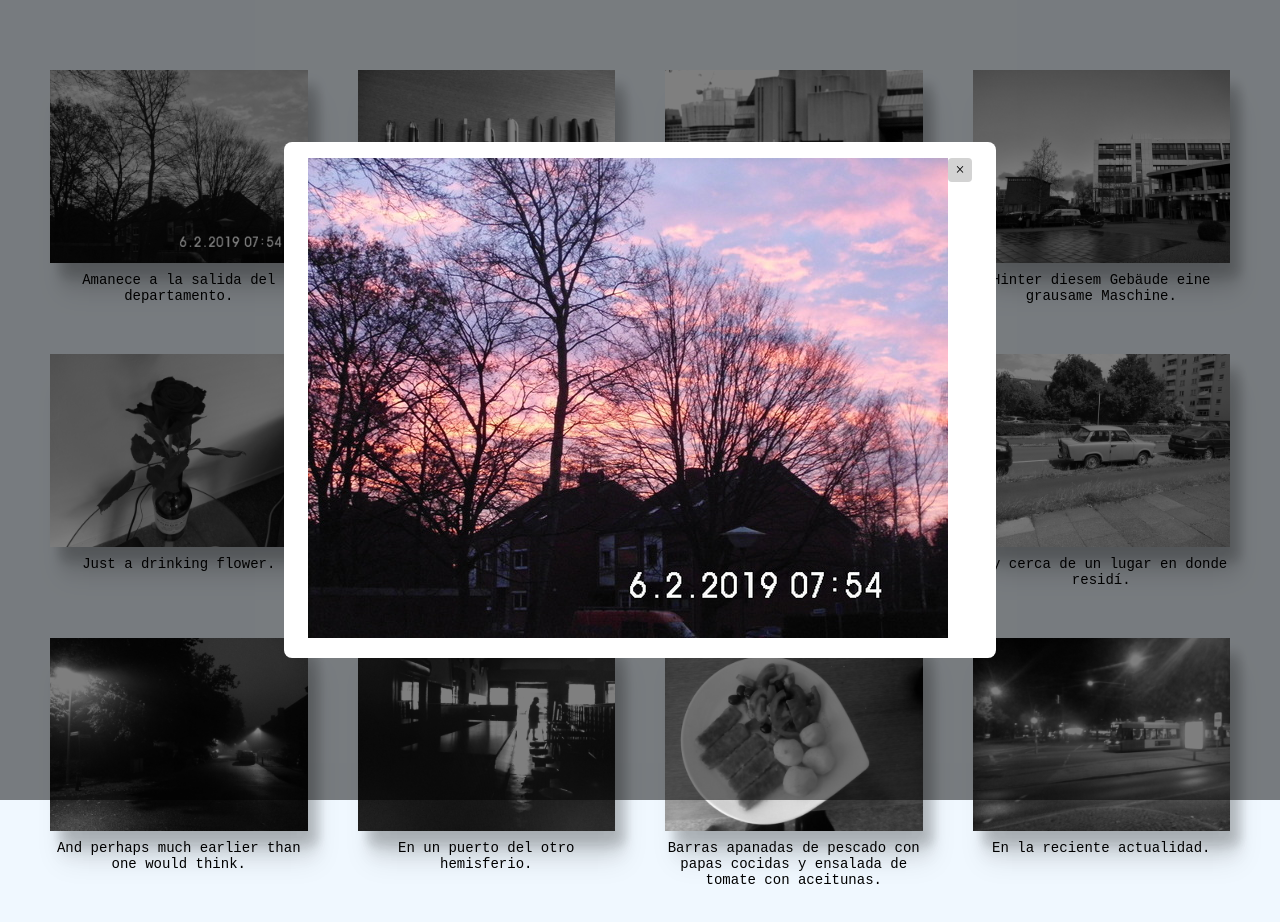
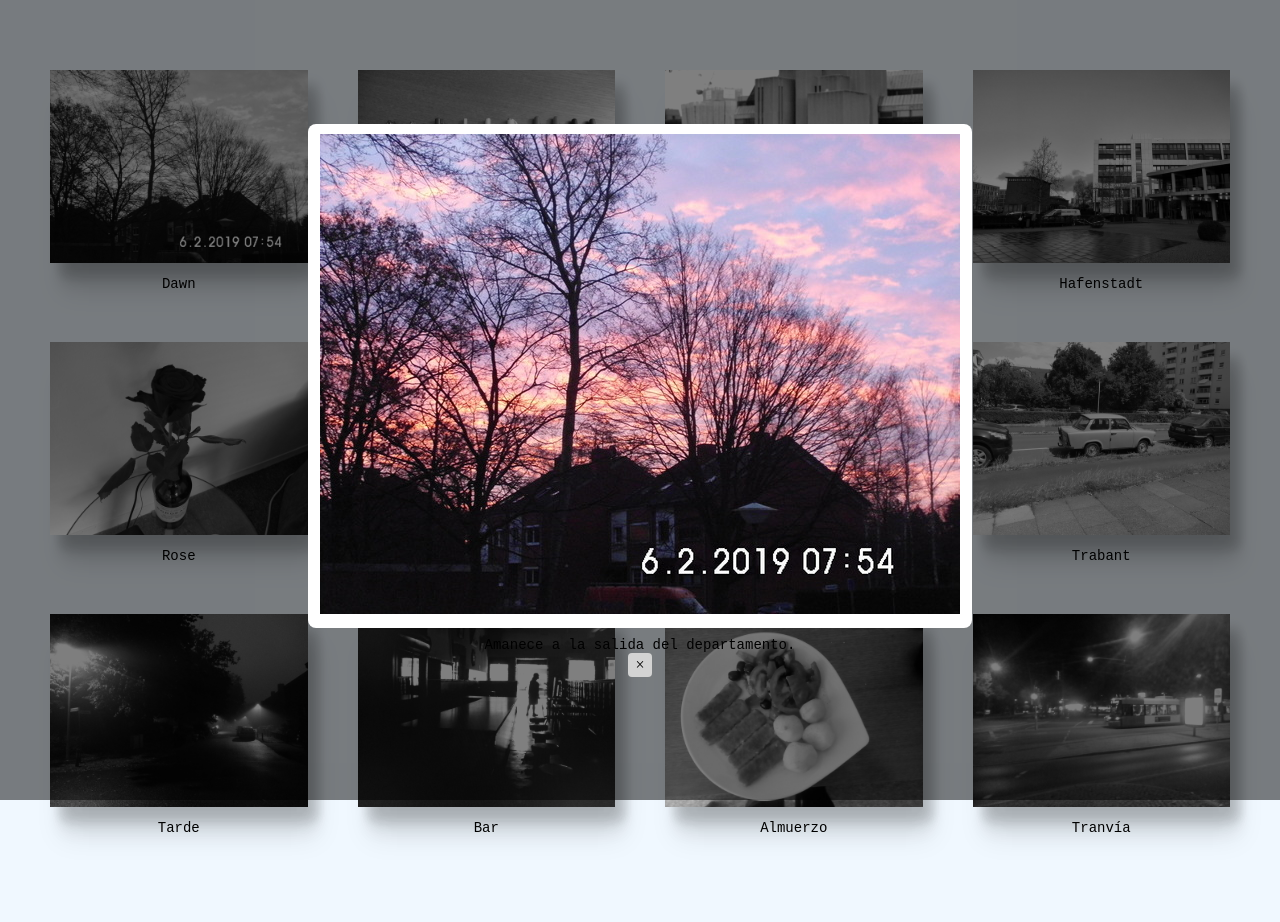
Before and after one commit to a26z/Fotos, a website: page index.html in a window 1280 px wide. Both pictures are taken after a click on the picture 178 px from the left and 166 px from the top of the page. Drawn offline with Linux system fonts and the light colour scheme.

Commit message:
Document Fragment included

```diff
--- a/css/main.css
+++ b/css/main.css
@@ -34,7 +34,7 @@ figure {
 }
 
 .vorschau:hover {
-    transform: scale(1.04);
+    transform: scale(1.07);
     filter: grayscale(0%);
     transition: transform 0.3s linear;
 }
@@ -44,13 +44,14 @@ figcaption {
     font-family: monospace;
     color: #000;
     font-size: 14px;
-    margin-top: 5px;
+    margin-top: 9px;
 }
 
 /* Modal */
 
 .modal {
     display: flex;
+    flex-direction: column;
     align-items: center;
     justify-content: center;
     position: fixed;
@@ -68,13 +69,13 @@ figcaption {
 
 .content {
     background-color: white;
-    padding: 1rem 1.5rem;
+    padding: 10px 12px;
     width: auto;
     border-radius: 0.5rem;
 }
 
 .close {
-    float: right;
+    /* float: right; */
     width: 1.5rem;
     line-height: 1.5rem;
     text-align: center;
--- a/index.html
+++ b/index.html
@@ -12,30 +12,39 @@
 	<main>
 		<article class="container"></article>
 		<article class="modal">
-			<section class="content">
+			<!-- <section class="content"> -->
+				<figure class="content">
+					<img id="modalimage" alt="Modal Image">
+				</figure>
+				<figcaption class="modal-caption"></figcaption>
 				<span class="close">&times;</span>
-				<img id="modalimage" alt="Modal Image">
-			</section>
+			<!-- </section> -->
 		</article>
+		<div id="test"></div>
 	</main>
 	<!-- ============== Javascript ============== -->
 	<script type="module">
 		import { images } from './js/images.js';
+		let docFragment = new DocumentFragment();
+
 		images.forEach(pic => {
 			let figure = document.createElement("FIGURE");
 			let caption = document.createElement("FIGCAPTION");
 			figure.setAttribute("id", pic.alt);
-			figure.setAttribute("class", "magnify");
-			document.querySelector(".container").appendChild(figure);
-			let image = new Image();
+			figure.className = 'magnify';
+			let image = document.createElement("IMG");
 			image.src = pic.path;
-			image.setAttribute("class", "vorschau trigger");
+			image.classList.add('vorschau', 'trigger');
 			image.setAttribute("alt", pic.alt);
-			document.getElementById(pic.alt).appendChild(image);
-			document.getElementById(pic.alt).appendChild(caption);
-			let captionText = document.createTextNode(pic.caption);
+			image.setAttribute("data-caption", pic.caption)
+			figure.appendChild(image);
+			figure.appendChild(caption);
+			let captionText = document.createTextNode(pic.alt);
 			caption.appendChild(captionText);
+            docFragment.appendChild(figure);
 		});
+
+        document.querySelector('.container').appendChild(docFragment);
 
 		// modal
 		const modal = document.querySelector(".modal");
@@ -44,7 +53,10 @@
 		function toggleModal() {
 			let image = document.getElementById("modalimage");
 			image.src = this.src;
+			let caption = document.createTextNode(this.dataset.caption);
+			console.log(caption);
 			document.querySelector(".content").appendChild(image);
+			document.querySelector(".modal-caption").appendChild(caption);
 			modal.classList.toggle("show-modal");
 		}
 
--- a/js/images.js
+++ b/js/images.js
@@ -22,7 +22,7 @@ export const images = [
     {
         path: 'img/4.jpg',
         alt: 'Rose',
-        caption: 'Just a drinking flower.'
+        caption: 'Days of Wine and Roses'
     },
     {
         path: 'img/5.jpg',
```
